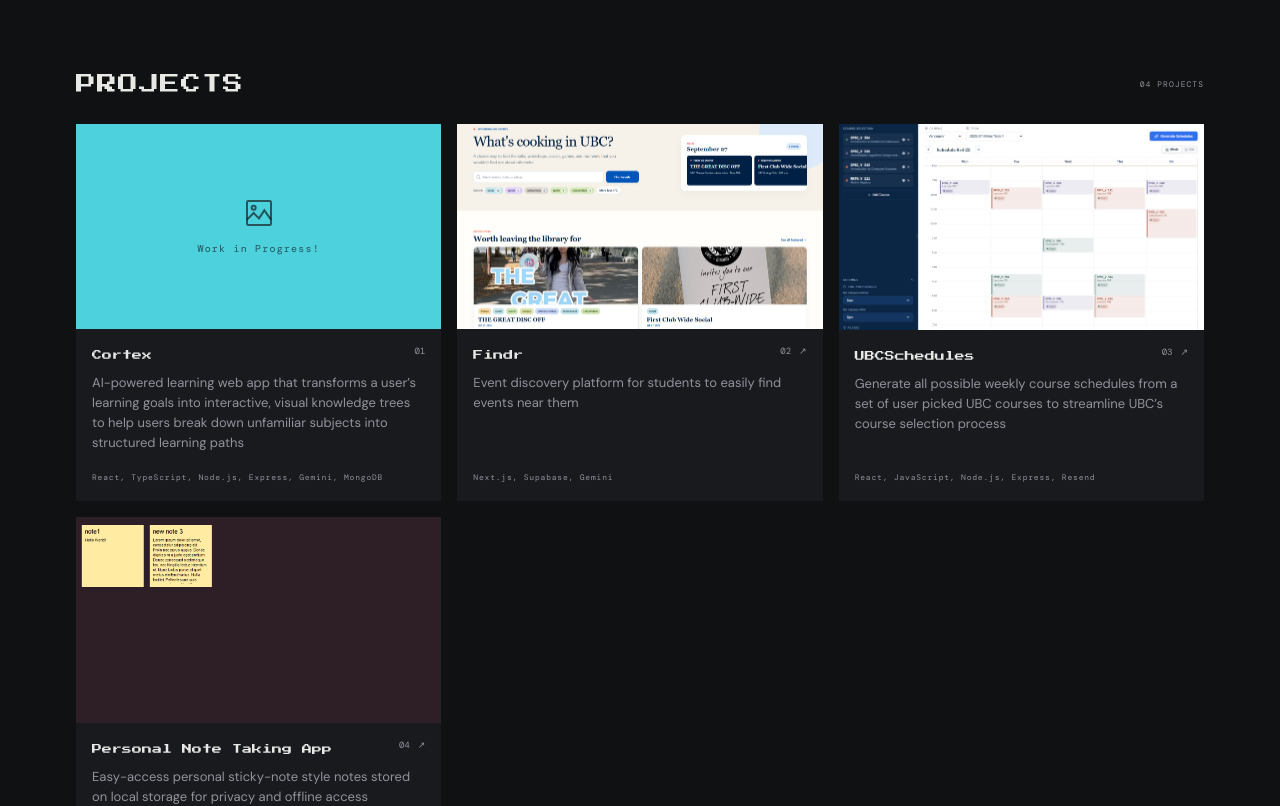
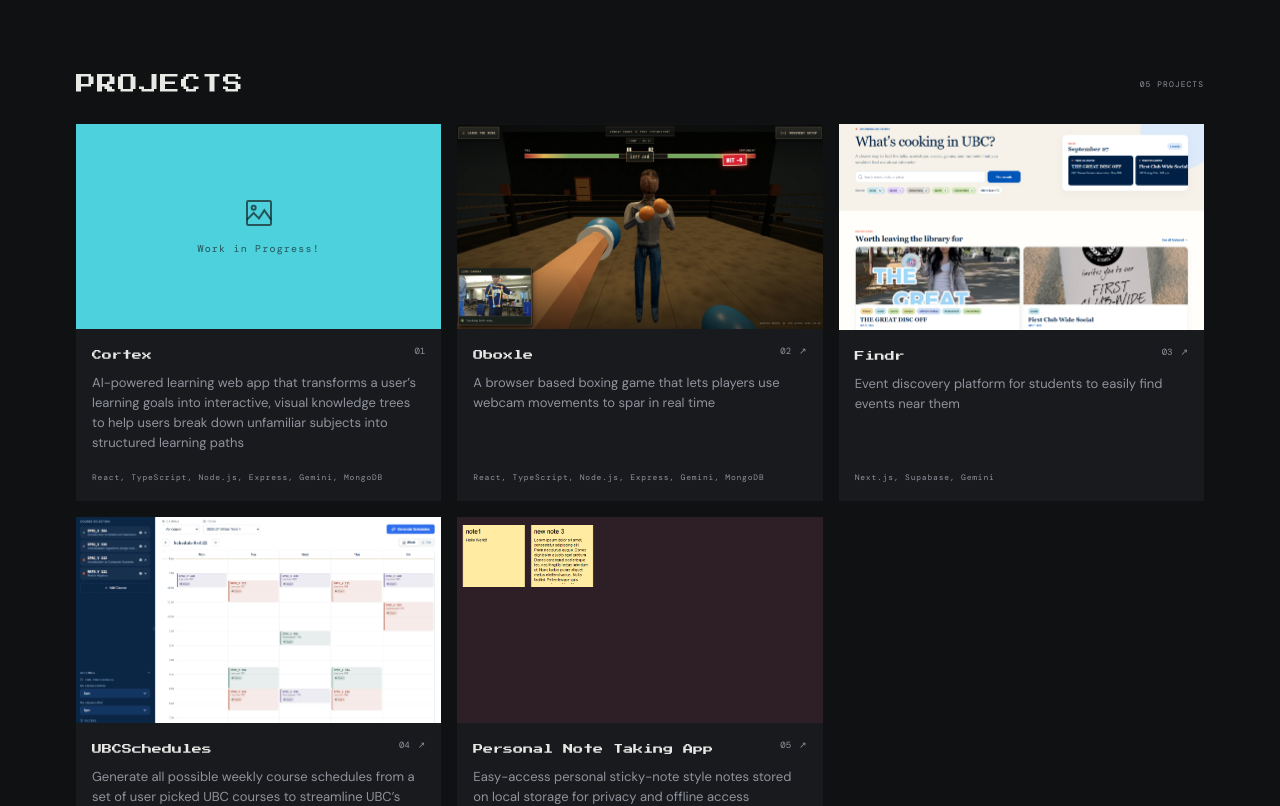
Before and after one commit to jwangg07/Portfolio, a Next.js app: page / in a window 1280 px wide. Shown: the part 1080-1886 px from the top of the page. Built offline with nearby package versions, Linux system fonts and the light colour scheme.

Commit message:
Add oboxle project

```diff
--- a/src/content/projects.ts
+++ b/src/content/projects.ts
@@ -11,6 +11,15 @@ export const projects: PortfolioProject[] = [
     imageSrc: '',
     imageAlt: '',
     githubUrl: ''
+  },
+  {
+    title: 'Oboxle',
+    description: 'A browser based boxing game that lets players use webcam movements to spar in real time',
+    stack: 'React, TypeScript, Node.js, Express, Gemini, MongoDB',
+    color: 'bg-[#4dd1dc]',
+    imageSrc: '/projects/oboxle.png',
+    imageAlt: 'Multiplayer view punching',
+    githubUrl: 'https://github.com/jwangg07/StormHacks2026'
   },
   {
     title: 'Findr',
```
Also changed, not shown: public/projects/oboxle.png (added), public/projects/profile.JPG (added).
